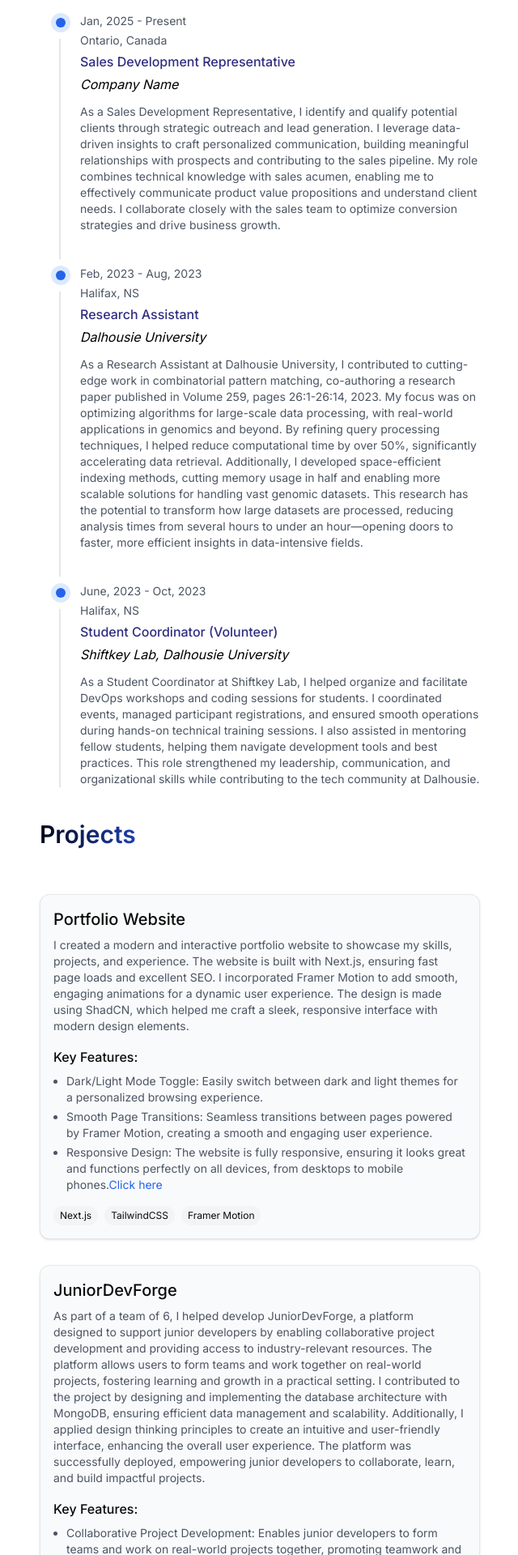
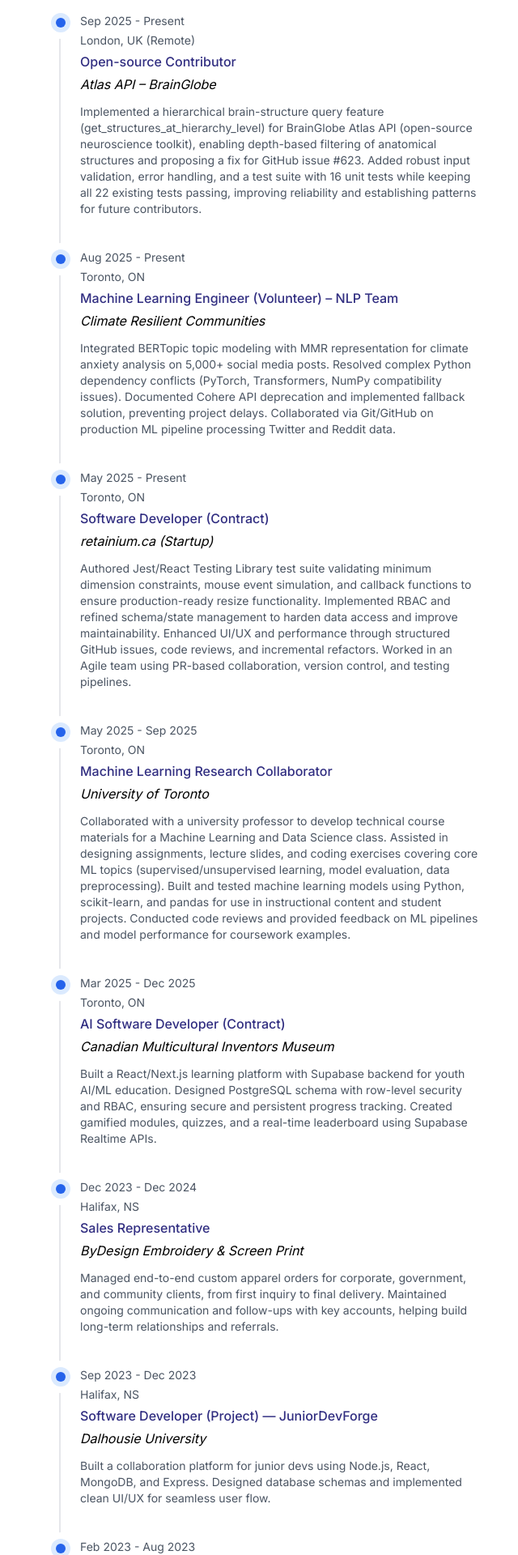
Before and after one commit to a-shahrabi/Ardavan_Portfolio, a Next.js app: page / in a window 1280 px wide. Shown: the part 1600-3520 px from the top of the page at 81% size, without its empty margins (319-959 px from the left). Built offline with nearby package versions, Linux system fonts and the light colour scheme.

Commit message:
Update experiences with new roles and positions

```diff
--- a/app/page.tsx
+++ b/app/page.tsx
@@ -275,59 +275,131 @@
   </h2>
 
   <div className="relative border-l-2 border-gray-200 dark:border-gray-800 ml-6">
-    {/* Sales Development Representative Experience */}
+    {/* Atlas API - Open-source Contributor */}
     <div className="mb-10 ml-6">
       <span className="absolute flex items-center justify-center w-6 h-6 bg-blue-100 dark:bg-blue-900 rounded-full -left-3 ring-8 ring-white dark:ring-black">
         <div className="w-3 h-3 bg-blue-600 dark:bg-blue-400 rounded-full"></div>
       </span>
       <div className="space-y-1">
-        <p className="text-sm text-gray-600 dark:text-gray-400">Jan, 2025 - Present</p>
-        <p className="text-sm text-gray-600 dark:text-gray-400">Ontario, Canada</p>
-        <p className="font-medium text-indigo-900 dark:text-indigo-300">Sales Development Representative</p>
-        <p className="text-black-600 dark:text-blue-400 italic">Company Name</p>
+        <p className="text-sm text-gray-600 dark:text-gray-400">Sep 2025 - Present</p>
+        <p className="text-sm text-gray-600 dark:text-gray-400">London, UK (Remote)</p>
+        <p className="font-medium text-indigo-900 dark:text-indigo-300">Open-source Contributor</p>
+        <p className="text-black-600 dark:text-blue-400 italic">Atlas API – BrainGlobe</p>
       </div>
       <p className="text-gray-600 dark:text-gray-400 text-sm mt-3">
-        As a Sales Development Representative, I identify and qualify potential clients through strategic outreach and lead generation. I leverage data-driven insights to craft personalized communication, building meaningful relationships with prospects and contributing to the sales pipeline.
-
-        My role combines technical knowledge with sales acumen, enabling me to effectively communicate product value propositions and understand client needs. I collaborate closely with the sales team to optimize conversion strategies and drive business growth.
+        Implemented a hierarchical brain-structure query feature (get_structures_at_hierarchy_level) for BrainGlobe Atlas API (open-source neuroscience toolkit), enabling depth-based filtering of anatomical structures and proposing a fix for GitHub issue #623. Added robust input validation, error handling, and a test suite with 16 unit tests while keeping all 22 existing tests passing, improving reliability and establishing patterns for future contributors.
       </p>
     </div>
 
-    {/* Research Assistant Experience */}
+    {/* Machine Learning Engineer - Climate Resilient Communities */}
     <div className="mb-10 ml-6">
       <span className="absolute flex items-center justify-center w-6 h-6 bg-blue-100 dark:bg-blue-900 rounded-full -left-3 ring-8 ring-white dark:ring-black">
         <div className="w-3 h-3 bg-blue-600 dark:bg-blue-400 rounded-full"></div>
       </span>
       <div className="space-y-1">
-        <p className="text-sm text-gray-600 dark:text-gray-400">Feb, 2023 - Aug, 2023</p>
+        <p className="text-sm text-gray-600 dark:text-gray-400">Aug 2025 - Present</p>
+        <p className="text-sm text-gray-600 dark:text-gray-400">Toronto, ON</p>
+        <p className="font-medium text-indigo-900 dark:text-indigo-300">Machine Learning Engineer (Volunteer) – NLP Team</p>
+        <p className="text-black-600 dark:text-blue-400 italic">Climate Resilient Communities</p>
+      </div>
+      <p className="text-gray-600 dark:text-gray-400 text-sm mt-3">
+        Integrated BERTopic topic modeling with MMR representation for climate anxiety analysis on 5,000+ social media posts. Resolved complex Python dependency conflicts (PyTorch, Transformers, NumPy compatibility issues). Documented Cohere API deprecation and implemented fallback solution, preventing project delays. Collaborated via Git/GitHub on production ML pipeline processing Twitter and Reddit data.
+      </p>
+    </div>
+
+    {/* Software Developer - retainium.ca */}
+    <div className="mb-10 ml-6">
+      <span className="absolute flex items-center justify-center w-6 h-6 bg-blue-100 dark:bg-blue-900 rounded-full -left-3 ring-8 ring-white dark:ring-black">
+        <div className="w-3 h-3 bg-blue-600 dark:bg-blue-400 rounded-full"></div>
+      </span>
+      <div className="space-y-1">
+        <p className="text-sm text-gray-600 dark:text-gray-400">May 2025 - Present</p>
+        <p className="text-sm text-gray-600 dark:text-gray-400">Toronto, ON</p>
+        <p className="font-medium text-indigo-900 dark:text-indigo-300">Software Developer (Contract)</p>
+        <p className="text-black-600 dark:text-blue-400 italic">retainium.ca (Startup)</p>
+      </div>
+      <p className="text-gray-600 dark:text-gray-400 text-sm mt-3">
+        Authored Jest/React Testing Library test suite validating minimum dimension constraints, mouse event simulation, and callback functions to ensure production-ready resize functionality. Implemented RBAC and refined schema/state management to harden data access and improve maintainability. Enhanced UI/UX and performance through structured GitHub issues, code reviews, and incremental refactors. Worked in an Agile team using PR-based collaboration, version control, and testing pipelines.
+      </p>
+    </div>
+
+    {/* Machine Learning Research Collaborator - UofT */}
+    <div className="mb-10 ml-6">
+      <span className="absolute flex items-center justify-center w-6 h-6 bg-blue-100 dark:bg-blue-900 rounded-full -left-3 ring-8 ring-white dark:ring-black">
+        <div className="w-3 h-3 bg-blue-600 dark:bg-blue-400 rounded-full"></div>
+      </span>
+      <div className="space-y-1">
+        <p className="text-sm text-gray-600 dark:text-gray-400">May 2025 - Sep 2025</p>
+        <p className="text-sm text-gray-600 dark:text-gray-400">Toronto, ON</p>
+        <p className="font-medium text-indigo-900 dark:text-indigo-300">Machine Learning Research Collaborator</p>
+        <p className="text-black-600 dark:text-blue-400 italic">University of Toronto</p>
+      </div>
+      <p className="text-gray-600 dark:text-gray-400 text-sm mt-3">
+        Collaborated with a university professor to develop technical course materials for a Machine Learning and Data Science class. Assisted in designing assignments, lecture slides, and coding exercises covering core ML topics (supervised/unsupervised learning, model evaluation, data preprocessing). Built and tested machine learning models using Python, scikit-learn, and pandas for use in instructional content and student projects. Conducted code reviews and provided feedback on ML pipelines and model performance for coursework examples.
+      </p>
+    </div>
+
+    {/* AI Software Developer - Canadian Multicultural Inventors Museum */}
+    <div className="mb-10 ml-6">
+      <span className="absolute flex items-center justify-center w-6 h-6 bg-blue-100 dark:bg-blue-900 rounded-full -left-3 ring-8 ring-white dark:ring-black">
+        <div className="w-3 h-3 bg-blue-600 dark:bg-blue-400 rounded-full"></div>
+      </span>
+      <div className="space-y-1">
+        <p className="text-sm text-gray-600 dark:text-gray-400">Mar 2025 - Dec 2025</p>
+        <p className="text-sm text-gray-600 dark:text-gray-400">Toronto, ON</p>
+        <p className="font-medium text-indigo-900 dark:text-indigo-300">AI Software Developer (Contract)</p>
+        <p className="text-black-600 dark:text-blue-400 italic">Canadian Multicultural Inventors Museum</p>
+      </div>
+      <p className="text-gray-600 dark:text-gray-400 text-sm mt-3">
+        Built a React/Next.js learning platform with Supabase backend for youth AI/ML education. Designed PostgreSQL schema with row-level security and RBAC, ensuring secure and persistent progress tracking. Created gamified modules, quizzes, and a real-time leaderboard using Supabase Realtime APIs.
+      </p>
+    </div>
+
+    {/* Sales Representative - ByDesign */}
+    <div className="mb-10 ml-6">
+      <span className="absolute flex items-center justify-center w-6 h-6 bg-blue-100 dark:bg-blue-900 rounded-full -left-3 ring-8 ring-white dark:ring-black">
+        <div className="w-3 h-3 bg-blue-600 dark:bg-blue-400 rounded-full"></div>
+      </span>
+      <div className="space-y-1">
+        <p className="text-sm text-gray-600 dark:text-gray-400">Dec 2023 - Dec 2024</p>
+        <p className="text-sm text-gray-600 dark:text-gray-400">Halifax, NS</p>
+        <p className="font-medium text-indigo-900 dark:text-indigo-300">Sales Representative</p>
+        <p className="text-black-600 dark:text-blue-400 italic">ByDesign Embroidery & Screen Print</p>
+      </div>
+      <p className="text-gray-600 dark:text-gray-400 text-sm mt-3">
+        Managed end-to-end custom apparel orders for corporate, government, and community clients, from first inquiry to final delivery. Maintained ongoing communication and follow-ups with key accounts, helping build long-term relationships and referrals.
+      </p>
+    </div>
+
+    {/* Software Developer - JuniorDevForge */}
+    <div className="mb-10 ml-6">
+      <span className="absolute flex items-center justify-center w-6 h-6 bg-blue-100 dark:bg-blue-900 rounded-full -left-3 ring-8 ring-white dark:ring-black">
+        <div className="w-3 h-3 bg-blue-600 dark:bg-blue-400 rounded-full"></div>
+      </span>
+      <div className="space-y-1">
+        <p className="text-sm text-gray-600 dark:text-gray-400">Sep 2023 - Dec 2023</p>
+        <p className="text-sm text-gray-600 dark:text-gray-400">Halifax, NS</p>
+        <p className="font-medium text-indigo-900 dark:text-indigo-300">Software Developer (Project) — JuniorDevForge</p>
+        <p className="text-black-600 dark:text-blue-400 italic">Dalhousie University</p>
+      </div>
+      <p className="text-gray-600 dark:text-gray-400 text-sm mt-3">
+        Built a collaboration platform for junior devs using Node.js, React, MongoDB, and Express. Designed database schemas and implemented clean UI/UX for seamless user flow.
+      </p>
+    </div>
+
+    {/* Research Assistant - Dalhousie */}
+    <div className="mb-10 ml-6">
+      <span className="absolute flex items-center justify-center w-6 h-6 bg-blue-100 dark:bg-blue-900 rounded-full -left-3 ring-8 ring-white dark:ring-black">
+        <div className="w-3 h-3 bg-blue-600 dark:bg-blue-400 rounded-full"></div>
+      </span>
+      <div className="space-y-1">
+        <p className="text-sm text-gray-600 dark:text-gray-400">Feb 2023 - Aug 2023</p>
         <p className="text-sm text-gray-600 dark:text-gray-400">Halifax, NS</p>
         <p className="font-medium text-indigo-900 dark:text-indigo-300">Research Assistant</p>
         <p className="text-black-600 dark:text-blue-400 italic">Dalhousie University</p>
       </div>
       <p className="text-gray-600 dark:text-gray-400 text-sm mt-3">
-        As a Research Assistant at Dalhousie University, I contributed to cutting-edge work in combinatorial pattern matching, co-authoring a research paper published in Volume 259, pages 26:1-26:14, 2023. My focus was on optimizing algorithms for large-scale data processing, with real-world applications in genomics and beyond.
-
-        By refining query processing techniques, I helped reduce computational time by over 50%, significantly accelerating data retrieval. Additionally, I developed space-efficient indexing methods, cutting memory usage in half and enabling more scalable solutions for handling vast genomic datasets.
-
-        This research has the potential to transform how large datasets are processed, reducing analysis times from several hours to under an hour—opening doors to faster, more efficient insights in data-intensive fields.
-      </p>
-    </div>
-
-    {/* Student Coordinator Experience */}
-    <div className="mb-10 ml-6">
-      <span className="absolute flex items-center justify-center w-6 h-6 bg-blue-100 dark:bg-blue-900 rounded-full -left-3 ring-8 ring-white dark:ring-black">
-        <div className="w-3 h-3 bg-blue-600 dark:bg-blue-400 rounded-full"></div>
-      </span>
-      <div className="space-y-1">
-        <p className="text-sm text-gray-600 dark:text-gray-400">June, 2023 - Oct, 2023</p>
-        <p className="text-sm text-gray-600 dark:text-gray-400">Halifax, NS</p>
-        <p className="font-medium text-indigo-900 dark:text-indigo-300">Student Coordinator (Volunteer)</p>
-        <p className="text-black-600 dark:text-blue-400 italic">Shiftkey Lab, Dalhousie University</p>
-      </div>
-      <p className="text-gray-600 dark:text-gray-400 text-sm mt-3">
-        As a Student Coordinator at Shiftkey Lab, I helped organize and facilitate DevOps workshops and coding sessions for students. I coordinated events, managed participant registrations, and ensured smooth operations during hands-on technical training sessions.
-
-        I also assisted in mentoring fellow students, helping them navigate development tools and best practices. This role strengthened my leadership, communication, and organizational skills while contributing to the tech community at Dalhousie.
+        Engineered space-efficient indexing for genomic data, projected to reduce memory usage by 50%. Enhanced data query speed, cutting processing time from hours to under an hour for large datasets.
       </p>
     </div>
   </div>
```
Also changed, not shown: tsconfig.json (+19 -5 lines).
